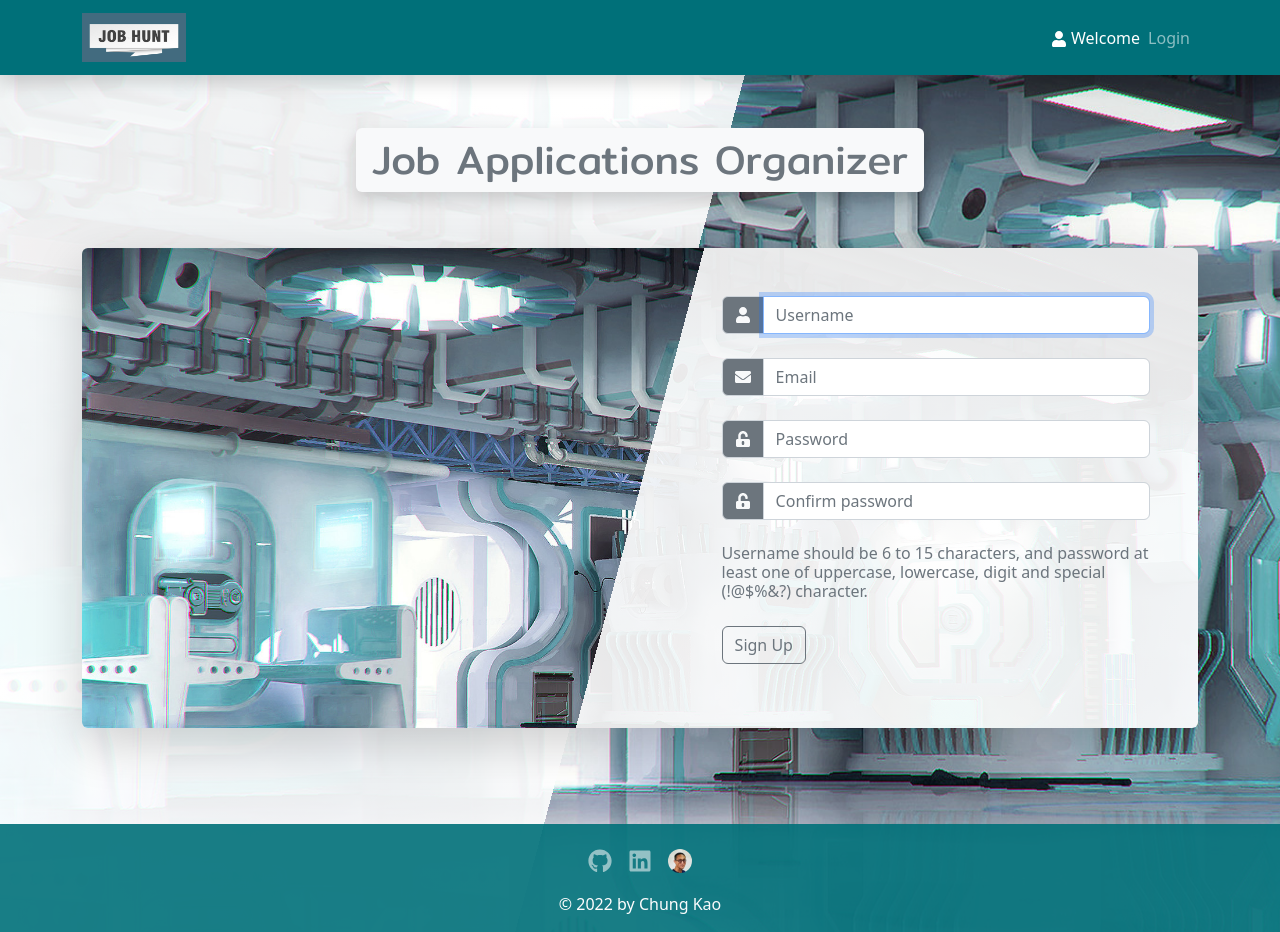
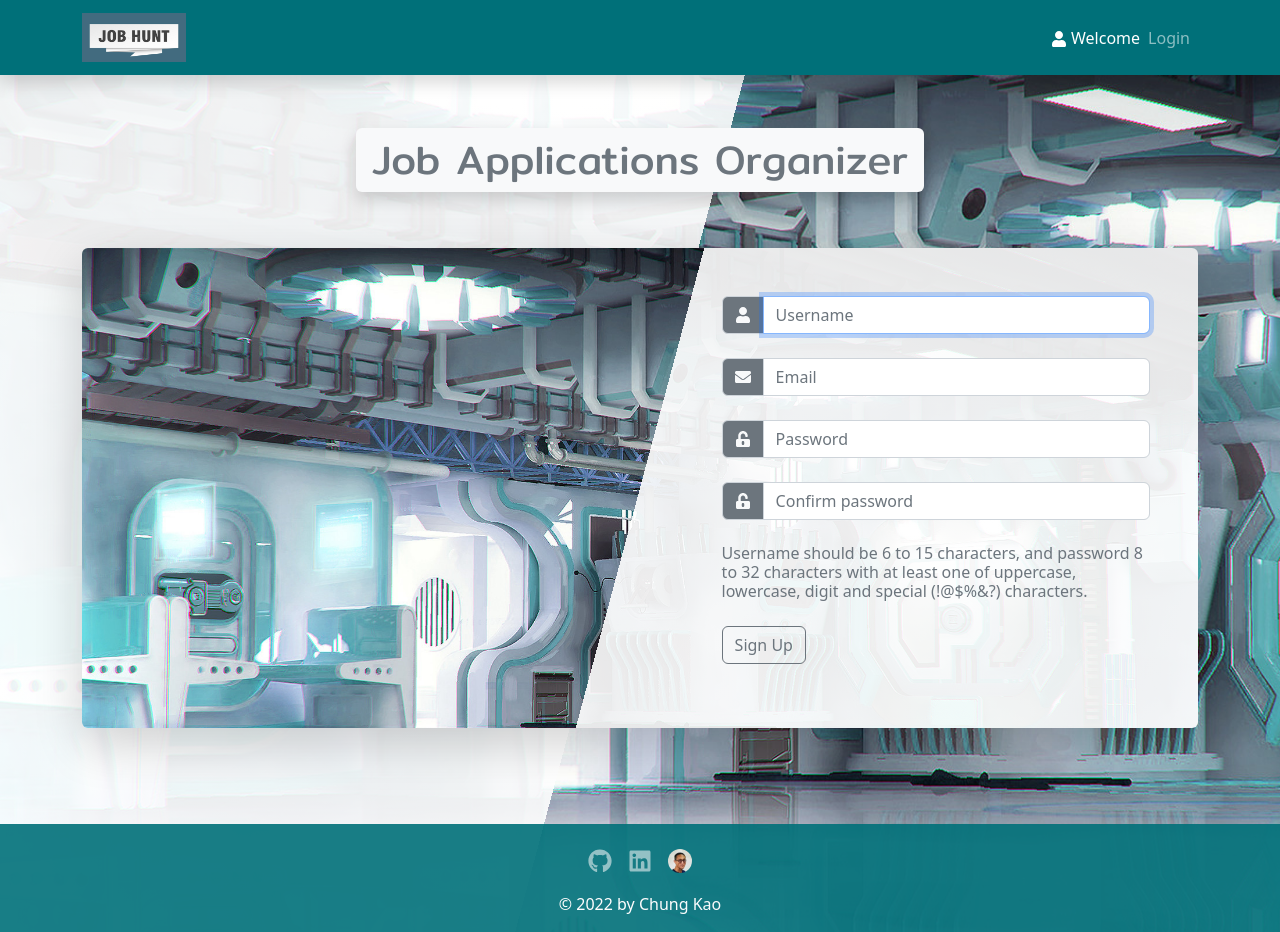
Before and after one commit to Sanlung/ctd-job-hunt, a React (Create React App) app: page /auth/register in a window 1280 px wide. Built offline with nearby package versions, Linux system fonts and the light colour scheme.

Commit message:
Correct typo in /src/components/auth/SignUpForm

```diff
--- a/src/components/auth/SignUpForm.js
+++ b/src/components/auth/SignUpForm.js
@@ -68,8 +68,9 @@ const SignUpForm = ({onSignUp, onSetMessage}) => {
           <FaUnlockAlt />
         </InputWithLabel>
         <p className='h6 mb-4 text-secondary'>
-          Username should be 6 to 15 characters, and password at least one of
-          uppercase, lowercase, digit and special (!@$%&?) character.
+          Username should be 6 to 15 characters, and password 8 to 32 characters
+          with at least one of uppercase, lowercase, digit and special (!@$%&?)
+          characters.
         </p>
         <Button
           as='input'
```
